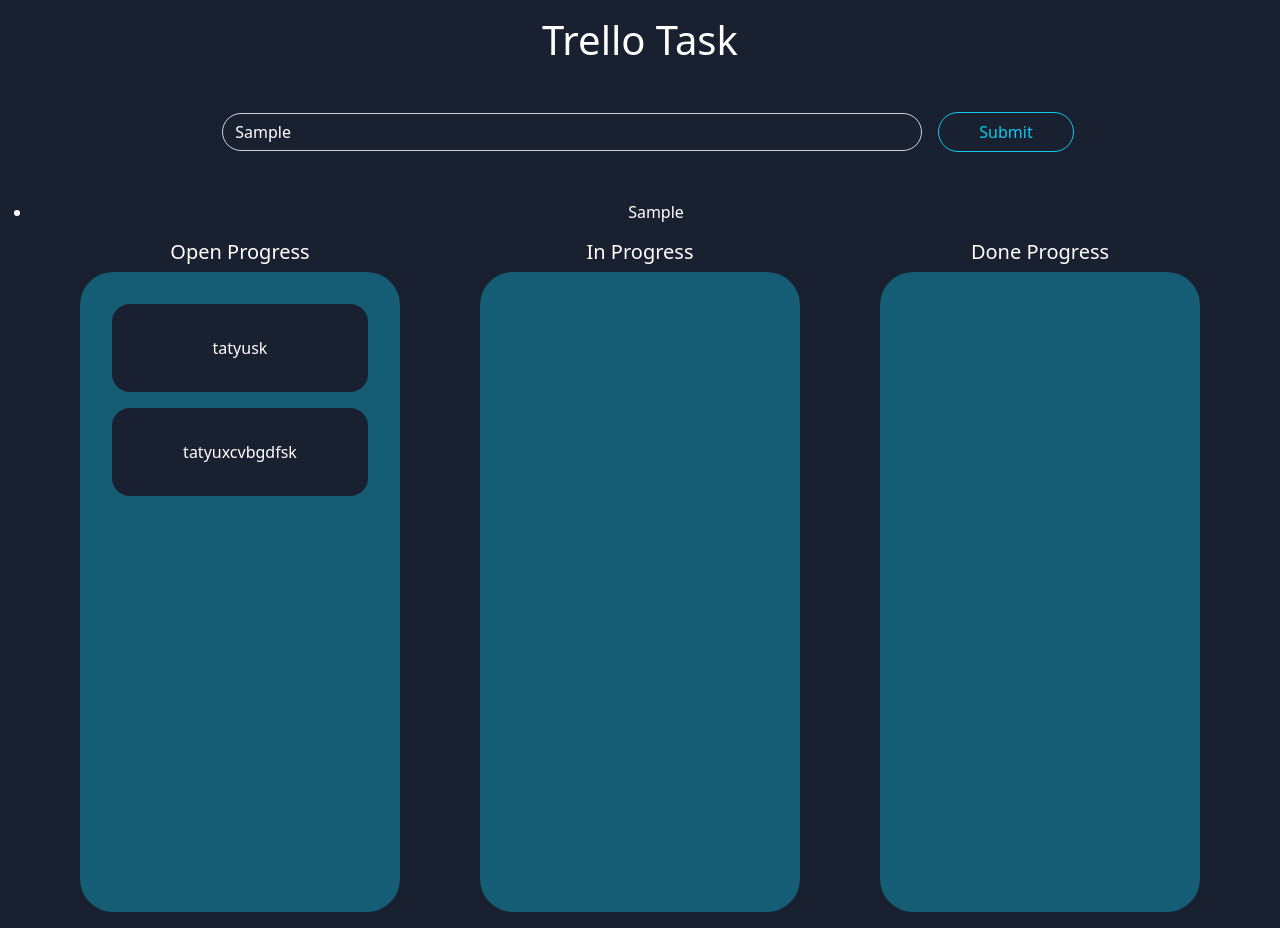
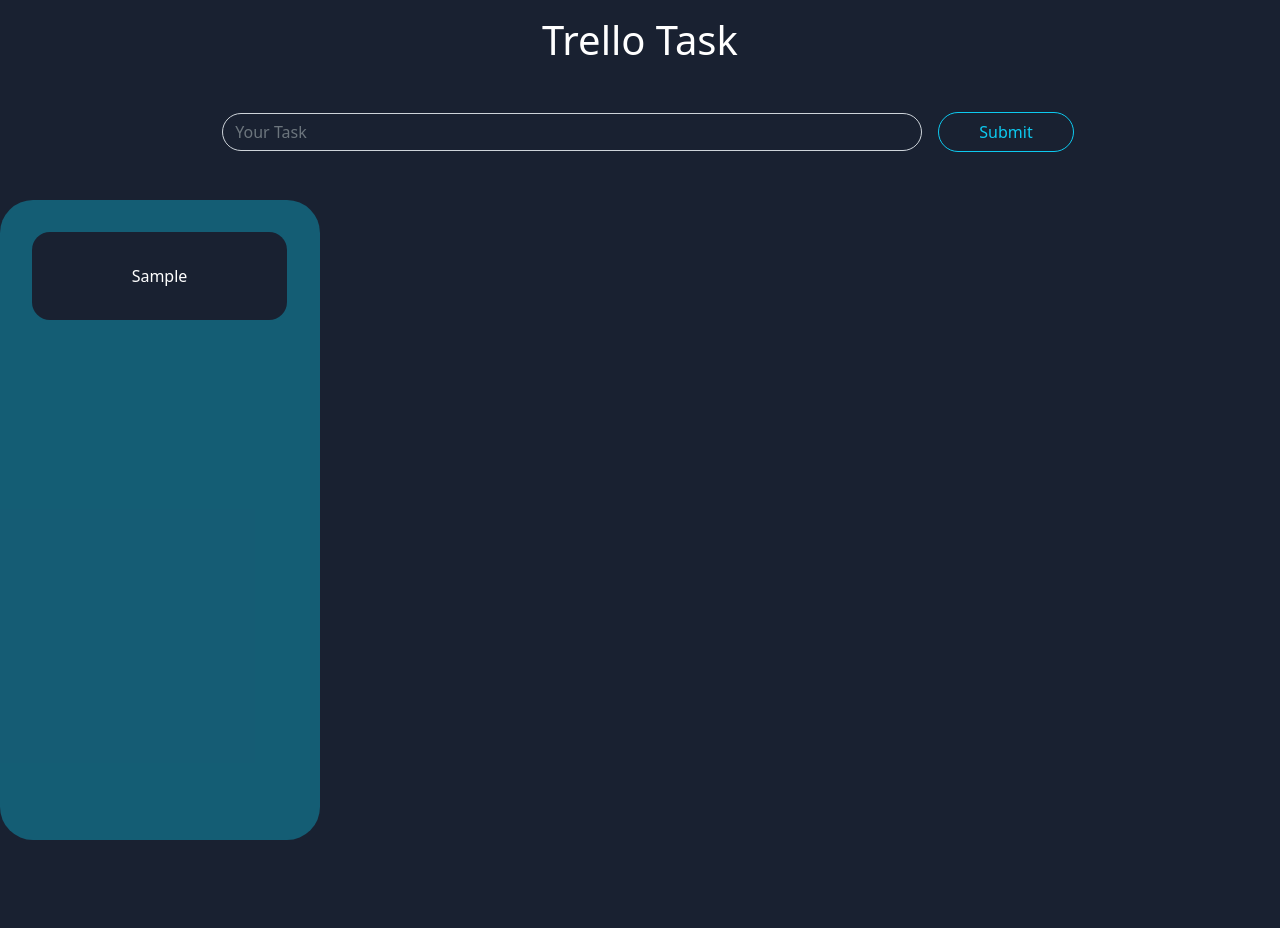
Before and after one commit to Lady-Vialistha/trello, a React (Create React App) app: page / in a window 1280 px wide. Both pictures are taken after typing "Sample" into the empty fields and a click on the button "Submit". After the commit the page ends 856 px from the top, so only its background shows below. Built offline with nearby package versions, Linux system fonts and the light colour scheme.

Commit message:
coba tambah versi lain dra n drop but belum selesai

```diff
--- a/src/App.css
+++ b/src/App.css
@@ -67,11 +67,14 @@
     height: 40rem;
     border-radius: 33px;
     padding: 1rem;
+    background-color: #0dcaf059;
 }
 
 .box-list {
     color: white;
     padding: 2rem;
     margin: 1rem;
+    width: 255px;
     border-radius: 18px;
+    background-color: #192131;
 }
--- /dev/null
+++ b/src/AppvTwo.js
@@ -0,0 +1,33 @@
+import React from "react";
+import ToDoList from "./Component/ToDoList";
+import Board from "./v2/Components/Board";
+import "../src/App.css";
+import { v4 as uuidv4 } from "uuid";
+const AppVTwo = () => {
+    const [task, setTask] = React.useState("");
+    const [todo, setTodo] = React.useState([]);
+    function handleButtonTask() {
+        setTodo([
+            ...todo,
+            {
+                id: uuidv4(),
+                content: task,
+                status: 1,
+            },
+        ]);
+        setTask("");
+    }
+    return (
+        <div className="App">
+            <section>
+                <ToDoList
+                    handleButtonTask={handleButtonTask}
+                    setTask={setTask}
+                    task={task}
+                />
+                <Board todo={todo} />
+            </section>
+        </div>
+    );
+};
+export default AppVTwo;
--- a/src/Component/ToDoList.jsx
+++ b/src/Component/ToDoList.jsx
@@ -2,21 +2,14 @@
 import { Container, Button, Input } from "reactstrap";
 import "../App.css";
 
-function ToDoList({ isTask, setTask = () => {}, handleButtonTask = () => {} }) {
-  // const [isToDo, setToDo] = useState([]);
-  // const [isTask, setTask] = useState("");
-
-  // function handleButtonTask() {
-  //   setToDo([...isToDo, isTask]);
-  // }
-
+function ToDoList({ task, setTask = () => {}, handleButtonTask = () => {} }) {
   return (
     <Container>
       <h1 className="text-white">Trello Task</h1>
       <div className="d-flex mt-5 mb-5 align-items-center justify-content-center">
         <Input
           placeholder="Your Task"
-          value={isTask}
+          value={task}
           onChange={(e) => setTask(e.target.value)}
           className="input-list border-transparent bg-transparent"
         />
--- a/src/index.js
+++ b/src/index.js
@@ -2,13 +2,15 @@
 import ReactDOM from "react-dom/client";
 import "./index.css";
 import App from "./App";
+import AppVTwo from './AppvTwo'
 import reportWebVitals from "./reportWebVitals";
 import "bootstrap/dist/css/bootstrap.min.css";
 
 const root = ReactDOM.createRoot(document.getElementById("root"));
 root.render(
   <React.Fragment>
-    <App />
+    {/* <App /> */}
+    <AppVTwo/>
   </React.Fragment>
 );
 
--- /dev/null
+++ b/src/v2/Components/Board.jsx
@@ -0,0 +1,52 @@
+import React from "react";
+const Card = ({item})=>{
+    const myRef = React.useRef();
+    const [isDrag, setDrag] = React.useState(false)
+    const [startDrag, setStartDrag] = React.useState(0)
+    const [endDrag, setEndDrag] = React.useState(0)
+    const [position, setPosition]= React.useState({
+        x: 0,
+        y: 0
+    })
+    const handleMouseDown = (e) =>{
+        console.log("MASUK KE SINI",myRef.current.offsetLeft)
+        setDrag(true)
+        setStartDrag(e.pageX)
+        setPosition({
+            x:  myRef.current.offsetLeft,
+            y:  myRef.current.offsetTop
+        })
+    }
+    const handleMouseUp = (e)=>{
+        console.log("asda")
+        setEndDrag(e.pageX)
+        setDrag(false)
+        console.log(startDrag, "---", endDrag)
+    }
+    const handleMouseMove = (e)=>{
+
+        if(isDrag === true){
+            console.log(isDrag)
+            console.log(e.pageX, "----", e.pageY)
+            setPosition({
+                x: myRef.current.offsetLeft,
+                y:  myRef.current.offsetTop
+            })
+        }
+    }
+    return <div ref={myRef}style={{position: isDrag ? "absolute" : "unset", top: position.y, left: position.x}}  onMouseDown={handleMouseDown} onMouseUp={handleMouseUp} onMouseMove={handleMouseMove} className="box-list">
+    {item.content}
+        </div>
+}
+const Board =  ({todo = []}) => {
+    return(
+        <div className="box">
+            {todo.filter(item => item.status === 1).map((item, key) =>{
+                return <Card item={item} key={key}/>
+            } )}
+
+
+        </div>
+    )
+}
+export default Board;
```
Also changed, not shown: src/v2/Components/InProgress.jsx (added, +16 -0 lines), src/App.js (indentation only), 1 other file (tests, documents, lock files or other folders).
